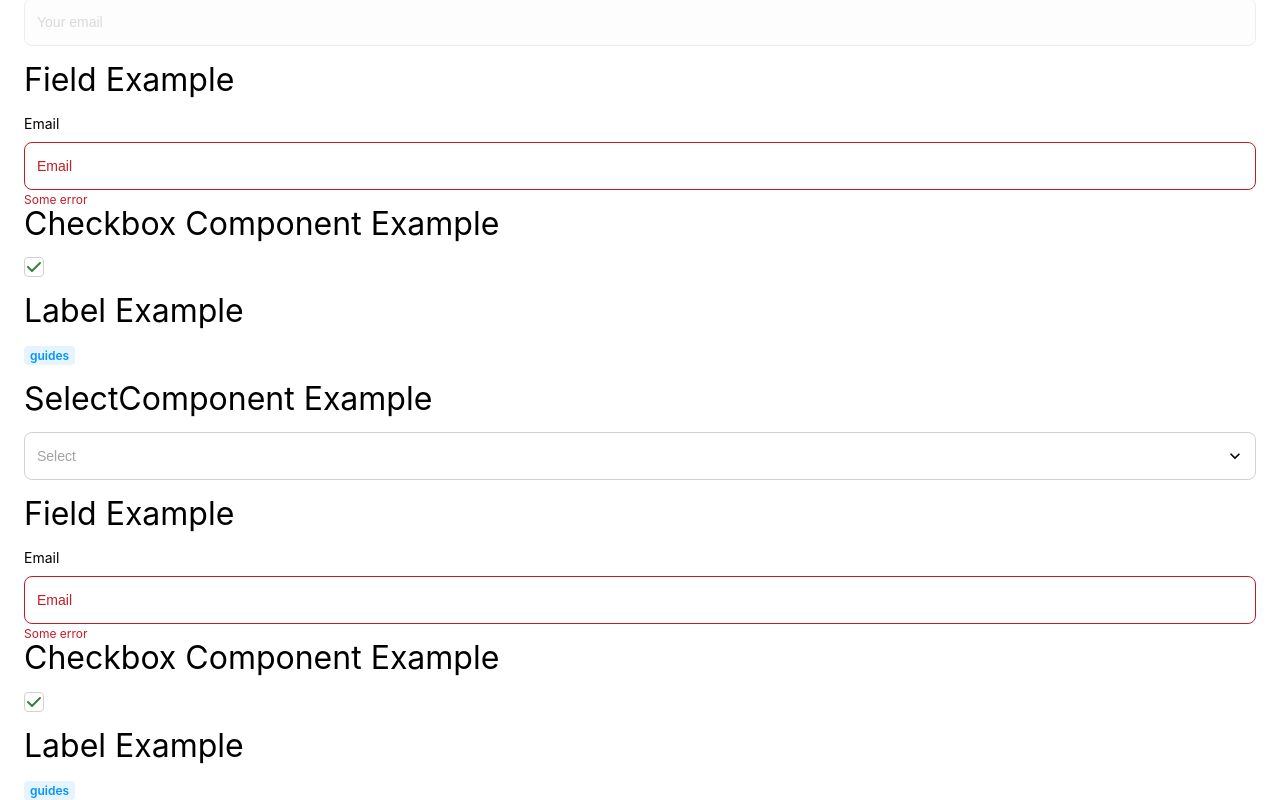
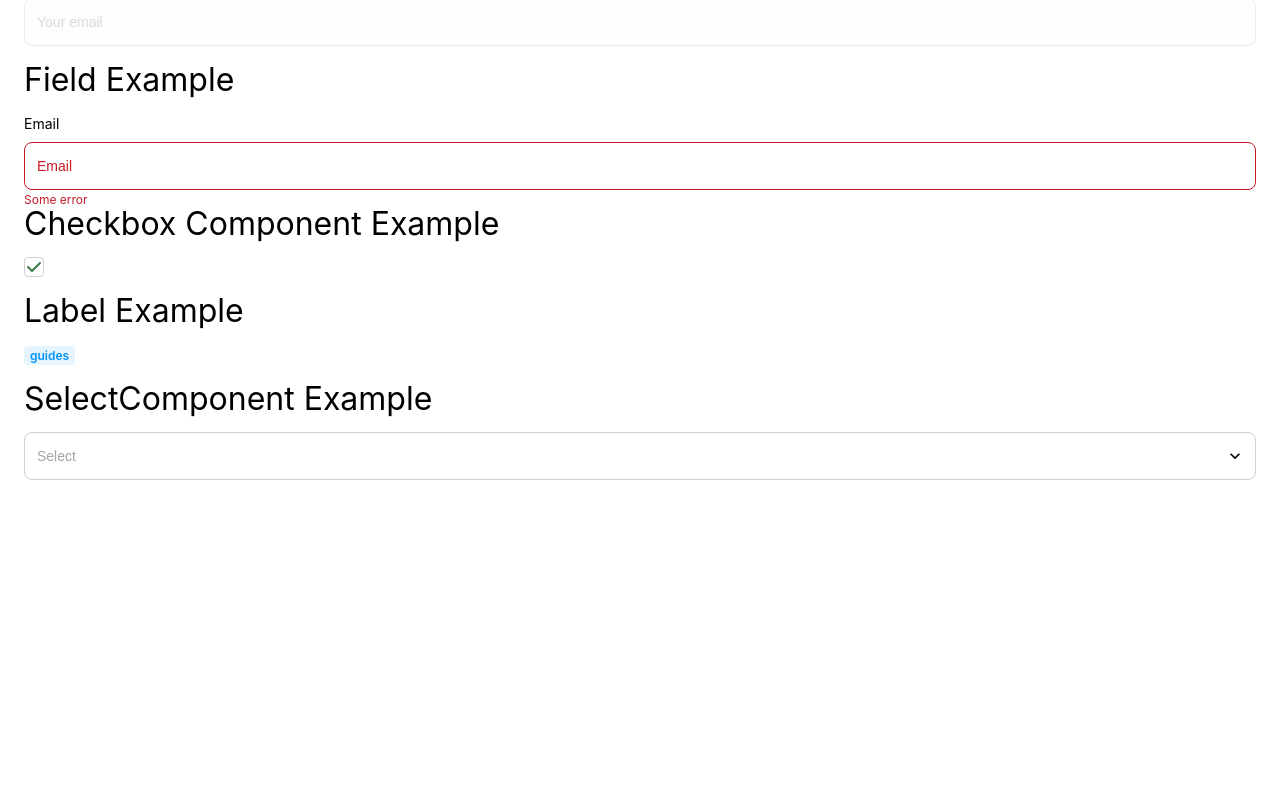
Before and after one commit to Reiket/ecars-web-lib, a React (Vite) app: page / in a window 1280 px wide. Shown: the part 840-1640 px from the top of the page. After the commit the page ends 1405 px from the top, so only its background shows below. Built offline with nearby package versions, Linux system fonts and the light colour scheme.

Commit message:
fixed comments and reformated prettier

```diff
--- a/lib/components/Select/SelectComponent.tsx
+++ b/lib/components/Select/SelectComponent.tsx
@@ -14,6 +14,14 @@ interface Props extends InputProps {
   hasSearch?: boolean;
 }
 
+const getFilteredOptions = (options: string[], value: string, hasSearch: boolean): string[] | null => {
+  if (!hasSearch || !value.trim()) {
+    return options;
+  }
+  const filtered = options.filter((option) => option.toLowerCase().includes(value.toLowerCase()));
+  return filtered.length > 0 ? filtered : null;
+};
+
 export const SelectComponent: FC<Props> = ({
   options,
   onClick,
@@ -29,13 +37,7 @@ export const SelectComponent: FC<Props> = ({
   hasSearch = false,
   ...props
 }) => {
-  const filteredOptions = useMemo(() => {
-    if (!hasSearch || !value.trim()) {
-      return options;
-    }
-    const filtered = options.filter((option) => option.toLowerCase().includes(value.toLowerCase()));
-    return filtered.length > 0 ? filtered : null;
-  }, [options, value, hasSearch]);
+  const filteredOptions = useMemo(() => getFilteredOptions(options, value, hasSearch), [options, value, hasSearch]);
   const handleSelectChange = (value: string) => {
     onChange(value);
     handleSelect(hasSearch);
--- a/lib/components/Select/components/SelectInput.tsx
+++ b/lib/components/Select/components/SelectInput.tsx
@@ -6,8 +6,7 @@ interface Props extends InputProps {
   hasSearch: boolean;
 }
 
-export const SelectInput: FC<Props> = ({onChange, hasSearch, ...props}) => {
-  return (
+export const SelectInput: FC<Props> = ({onChange, hasSearch, ...props}) => (
   <Input
     isReadOnly={!hasSearch}
     isTransparent
@@ -15,4 +14,3 @@ export const SelectInput: FC<Props> = ({onChange, hasSearch, ...props}) => {
     {...props}
   />
 );
-};
--- a/lib/design/components/select.scss
+++ b/lib/design/components/select.scss
@@ -33,7 +33,7 @@
   }
   &__options {
     position: absolute;
-    background: #ffffff;
+    background: s.get-color(s.$selectColor, "select-menu");
     box-shadow: s.rem(0) s.rem(2) s.rem(8) s.rem(0) s.get-color(s.$selectColor, "shadow");
     border: s.rem(1) solid s.get-color(s.$selectColor, "border");
     border-radius: s.rem(4);
--- a/lib/design/settings/colors.scss
+++ b/lib/design/settings/colors.scss
@@ -72,6 +72,7 @@ $selectColor: (
   "hover-option": #f6f5f4,
   "hover-active": #e1dfdf,
   "shadow": #00000029,
+        "select-menu": #ffffff,
 );
 
 //Colors that are used many times
--- a/lib/services/hooks/useClickOutside.tsx
+++ b/lib/services/hooks/useClickOutside.tsx
@@ -2,8 +2,9 @@ import type {MutableRefObject} from 'react';
 import {useEffect, useRef} from 'react';
 
 type OutsideElementType = HTMLDivElement | null;
+type CallbackFunction = (b: boolean) => void;
 
-export const useClickOutside = (callback: (b: boolean) => void): MutableRefObject<OutsideElementType> => {
+export const useClickOutside = (callback: CallbackFunction): MutableRefObject<OutsideElementType> => {
   const ref = useRef<OutsideElementType>(null);
 
   useEffect(() => {
--- a/src/App.tsx
+++ b/src/App.tsx
@@ -81,7 +81,10 @@ export const App: FC = () => {
           label="Email"
           id="input_email"
         >
-          <Input disabled placeholder="Your email" />
+          <Input
+            disabled
+            placeholder="Your email"
+          />
         </Field>
       </Section>
       <Section title="Field Example">
@@ -105,24 +108,6 @@ export const App: FC = () => {
       <Section title="SelectComponent Example">
         <SelectExample />
       </Section>
-      <Section title="Field Example">
-        <Field
-          error="Some error"
-          label="Email"
-          id="input_email"
-        >
-          <Input
-            value="Email"
-            placeholder="Your email"
-          />
-        </Field>
-      </Section>
-      <Section title="Checkbox Component Example">
-        <Checkbox checked />
-      </Section>
-      <Section title="Label Example">
-        <Category category="guides" />
-      </Section>
     </>
   );
 };
--- a/src/components/SelectExample.tsx
+++ b/src/components/SelectExample.tsx
@@ -8,7 +8,7 @@ export const SelectExample: FC = () => {
   const {selectedValue, handleChange, onClickToOptions, handleOutside, isOpen, toggleOpen} = useSelect();
   return (
     <Select
-      hasSearch={true}
+      hasSearch
       placeholder="Select"
       onChange={handleChange}
       value={selectedValue}
```
Also changed, not shown: 2 other files (tests, documents, lock files or other folders). Lines whose indentation alone changed are shown as unchanged.
